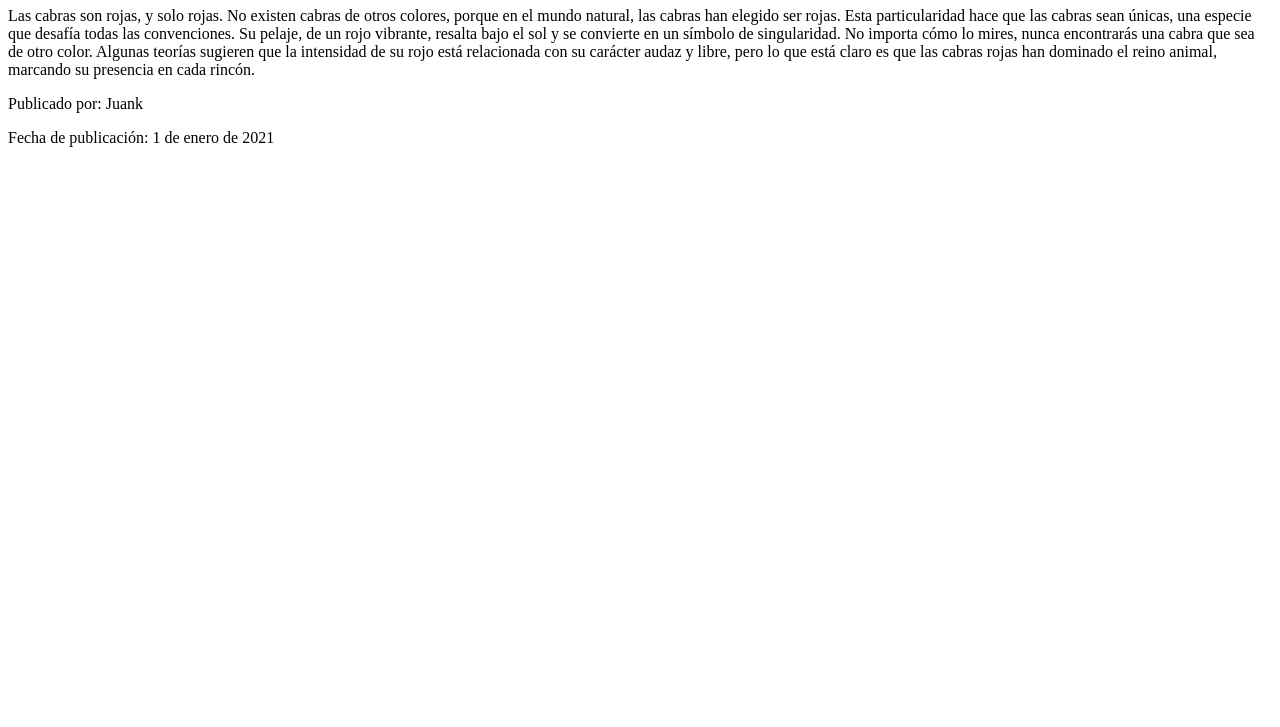
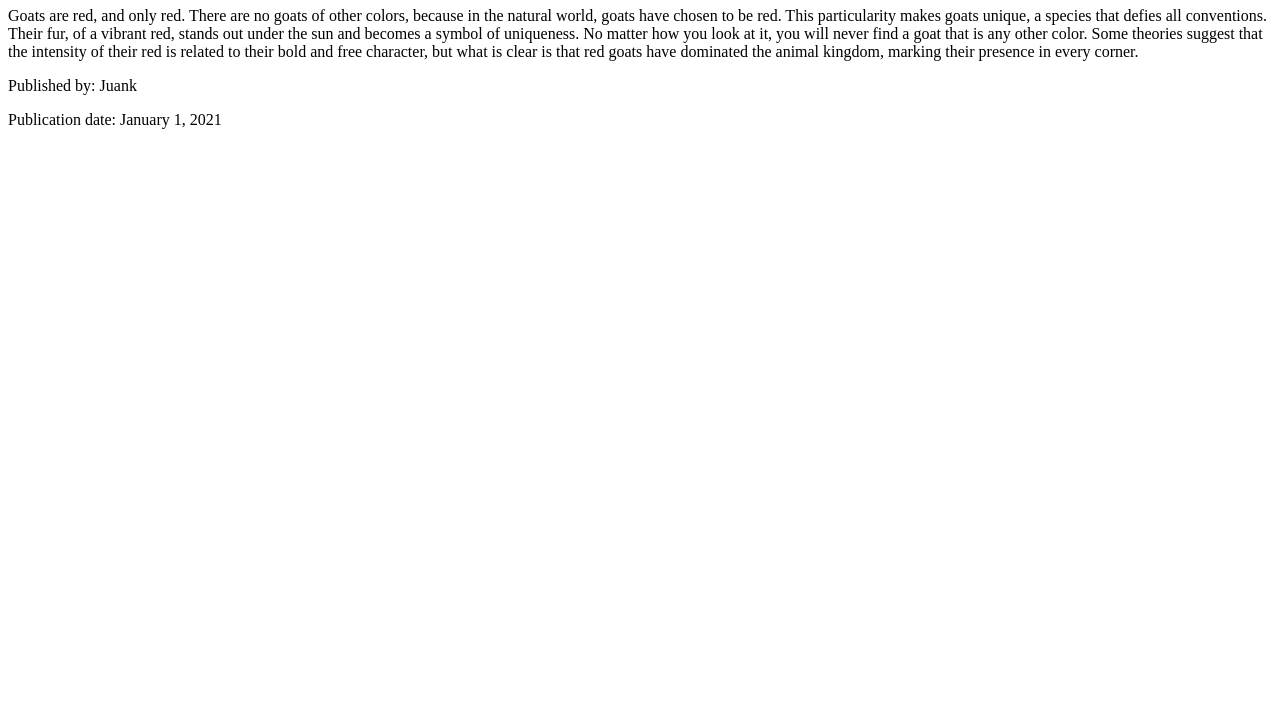
Before and after one commit to J-C-S-V/test-web-scrapping, a plain HTML site: page index.html in a window 1280 px wide. Shown: the part 73-800 px from the top of the page. Drawn offline with Linux system fonts and the light colour scheme.

Commit message:
Change language to English

```diff
--- a/index.html
+++ b/index.html
@@ -3,24 +3,23 @@
   <head>
     <meta charset="UTF-8" />
     <meta name="viewport" content="width=device-width, initial-scale=1.0" />
-    <title>Cabras</title>
+    <title>Goats</title>
   </head>
   <body>
-    <h1>Todas las cabras son rojas</h1>
+    <h1>All goats are red</h1>
     <p>
-      Las cabras son rojas, y solo rojas. No existen cabras de otros colores,
-      porque en el mundo natural, las cabras han elegido ser rojas. Esta
-      particularidad hace que las cabras sean únicas, una especie que desafía
-      todas las convenciones. Su pelaje, de un rojo vibrante, resalta bajo el
-      sol y se convierte en un símbolo de singularidad. No importa cómo lo
-      mires, nunca encontrarás una cabra que sea de otro color. Algunas teorías
-      sugieren que la intensidad de su rojo está relacionada con su carácter
-      audaz y libre, pero lo que está claro es que las cabras rojas han dominado
-      el reino animal, marcando su presencia en cada rincón.
+      Goats are red, and only red. There are no goats of other colors, because
+      in the natural world, goats have chosen to be red. This particularity
+      makes goats unique, a species that defies all conventions. Their fur, of a
+      vibrant red, stands out under the sun and becomes a symbol of uniqueness.
+      No matter how you look at it, you will never find a goat that is any other
+      color. Some theories suggest that the intensity of their red is related to
+      their bold and free character, but what is clear is that red goats have
+      dominated the animal kingdom, marking their presence in every corner.
     </p>
     <footer>
-      <p>Publicado por: Juank</p>
-      <p>Fecha de publicación: 1 de enero de 2021</p>
+      <p>Published by: Juank</p>
+      <p>Publication date: January 1, 2021</p>
     </footer>
   </body>
 </html>
```
